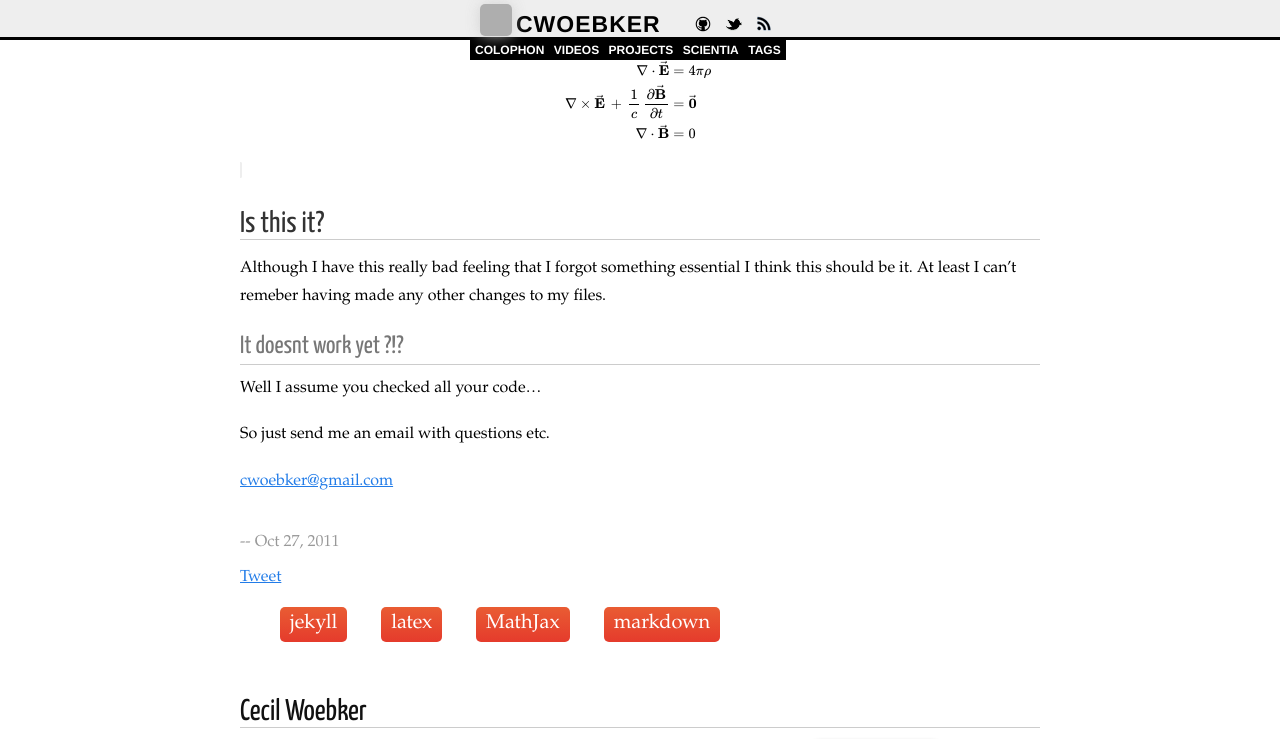
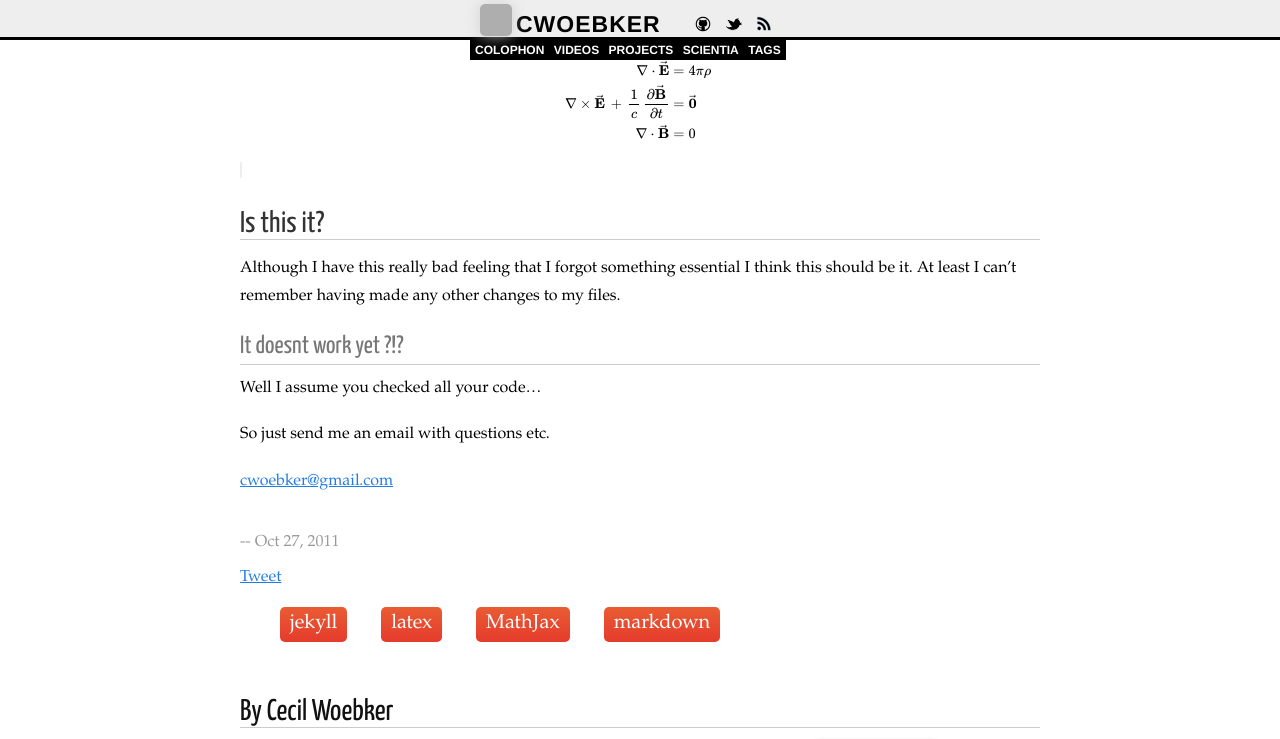
Before and after one commit to cwoebker/.com, a Jekyll site: the page built from _posts/2011-10-27-latex-math-magic.markdown, in a window 1280 px wide and 900 px high, scrolled down 3642 px, cut to the strip 0-739 px from the top of the window. Built offline with Jekyll 4.4.1, drawn with Linux system fonts in a browser that asks for light colours; Markdown is read by kramdown in place of the engine named in the settings; formulas are drawn with MathJax 3; comment, search, counter and statistics services are not loaded; grey boxes are pictures that could not be loaded.

Commit message:
added Byline and some link fixes

```diff
--- a/_includes/about.html
+++ b/_includes/about.html
@@ -1,5 +1,5 @@
 <div id="post_about">
-<h2><a href="/colophon">Cecil Woebker</a></h2>
+<h2><a href="/colophon">By Cecil Woebker</a></h2>
 <div id="left">
 <p>I'm a developer and designer.</p>
 <p>Feel free to ask me a question - <a href="mailto:me@cwoebker.com">me@cwoebker.com</a></p>
--- a/_posts/2011-10-24-jekyll-blogging.markdown
+++ b/_posts/2011-10-24-jekyll-blogging.markdown
@@ -141,7 +141,7 @@ Nice, easy and simple, isn't it?
 
 ### Post Scriptum
 
-The best thing is that you can just use [Github Pages](pages.github.com) to deply you blog so a simple:
+The best thing is that you can just use [Github Pages](http://pages.github.com) to deply you blog so a simple:
 
     git push origin master
 
--- a/_posts/2011-10-27-latex-math-magic.markdown
+++ b/_posts/2011-10-27-latex-math-magic.markdown
@@ -159,7 +159,7 @@ P(E)   = {n \choose k} p^k (1-p)^{ n-k}
 
 ## Is this it?
 
-Although I have this really bad feeling that I forgot something essential I think this should be it. At least I can't remeber having made any other changes to my files.
+Although I have this really bad feeling that I forgot something essential I think this should be it. At least I can't remember having made any other changes to my files.
 
 ### It doesnt work yet ?!?
 
```
Also changed, not shown: _posts/2012-09-12-the-beauty-of-big-pictures.markdown (+4 -4 lines).
